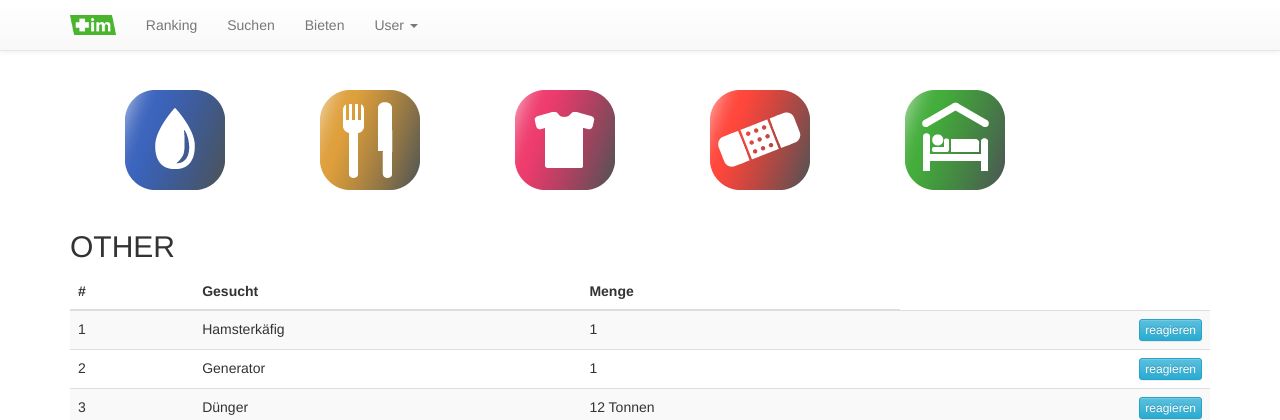
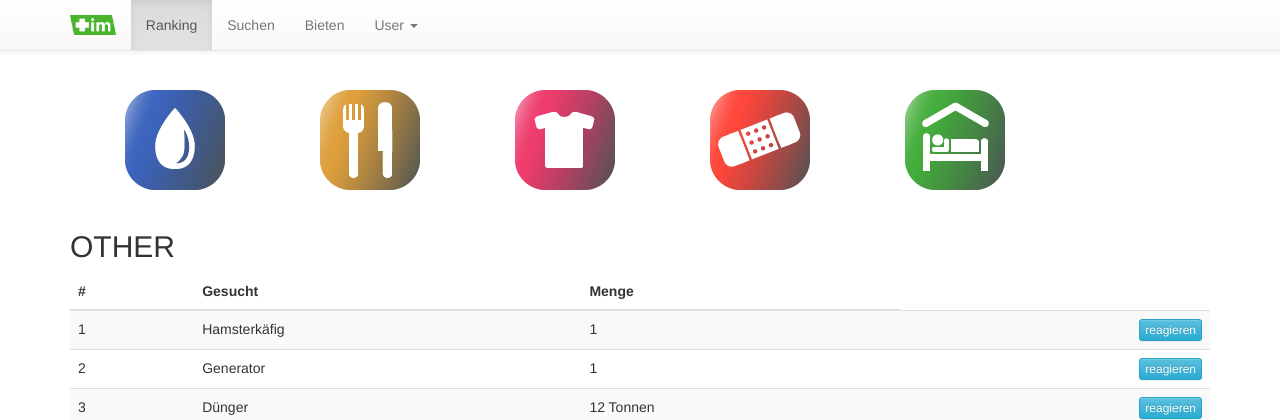
Before and after one commit to LukDe/TIM, a Django app: page /tim/ranking in a window 1280 px wide. Shown: the top 420 px of the page. Run offline with Django 3.2, Linux system fonts and the light colour scheme; some libraries are stand-ins or nearby versions.

Commit message:
added navbar buttons active class

```diff
--- a/tim_app/templates/tim_app/base.html
+++ b/tim_app/templates/tim_app/base.html
@@ -31,8 +31,6 @@
     <link href="sticky-footer-navbar.css" rel="stylesheet">
   </head>
   <body>
-    <!-- Fixed navbar -->
-    {% include "tim_app/navbar.html" %}
 
     <main class="page-row page-row-expanded">    <!-- Main content is located here. -->
       <div class="container top-buffer">
--- a/tim_app/templates/tim_app/navbar.html
+++ b/tim_app/templates/tim_app/navbar.html
@@ -15,9 +15,9 @@
     </div>
     <div id="navbar" class="collapse navbar-collapse">
       <ul class="nav navbar-nav">
-        <li><a href="{% url 'tim_app:ranking'%}">Ranking</a></li>
-        <li><a href="{% url 'tim_app:request'%}">Suchen</a></li>
-        <li><a href="{% url 'tim_app:offer'%}">Bieten</a></li>
+        <li class="{% if ranking_active %}active{% endif %}"><a href="{% url 'tim_app:ranking'%}">Ranking</a></li>
+        <li class="{% if request_active %}active{% endif %}"><a href="{% url 'tim_app:request'%}">Suchen</a></li>
+        <li class="{% if offer_active %}active{% endif %}"><a href="{% url 'tim_app:offer'%}">Bieten</a></li>
         <li class="dropdown">
           <a href="#" class="dropdown-toggle" data-toggle="dropdown" role="button"
              aria-haspopup="true" aria-expanded="false">
--- a/tim_app/templates/tim_app/offer.html
+++ b/tim_app/templates/tim_app/offer.html
@@ -2,6 +2,7 @@
 
 {% block content %}
   {% include "tim_app/error_modal.html" %}
+  {% include "tim_app/navbar.html" with offer_active='active' %}
 
   {% load staticfiles %}
 
--- a/tim_app/templates/tim_app/ranking.html
+++ b/tim_app/templates/tim_app/ranking.html
@@ -1,10 +1,10 @@
 {% extends "tim_app/base.html" %}
 
 {% block content %}
+  {% load staticfiles %}
+  {% include "tim_app/navbar.html" with ranking_active='active' %}
 
   <div class="container" style="margin:40px"><!--margin-top:30px; margin-left:30px;-->
-    {% load staticfiles %}
-
 
     <div class="row">
       <div class="col-sm-2">
@@ -32,8 +32,6 @@
           </div-->
       </div>
   </div>
-
-
 
   <div class="span12">
     <h2>OTHER</h2>
@@ -133,4 +131,5 @@
         </tr>
       </tbody>
     </table>
+  </div>
 {% endblock %}
--- a/tim_app/templates/tim_app/request.html
+++ b/tim_app/templates/tim_app/request.html
@@ -1,9 +1,11 @@
 {% extends "tim_app/base.html" %}
 
 {% block content %}
+  {% load staticfiles %}
+
   {% include "tim_app/error_modal.html" %}
+  {% include "tim_app/navbar.html" with request_active='active' %}
 
-  {% load staticfiles %}
   <div class="container">
     <h3>Ich suche...</h3>
     <form action="{% url 'tim_app:request' %}" role="form" method="post">
```
Lines whose indentation alone changed are shown as unchanged.
